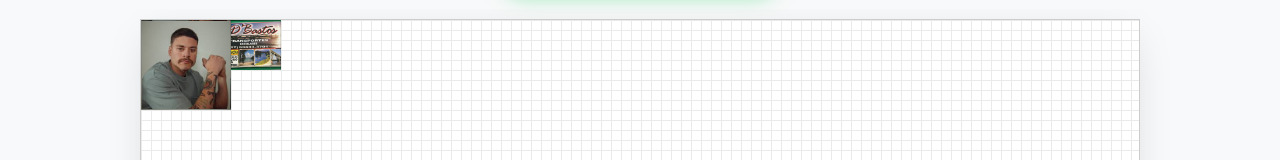
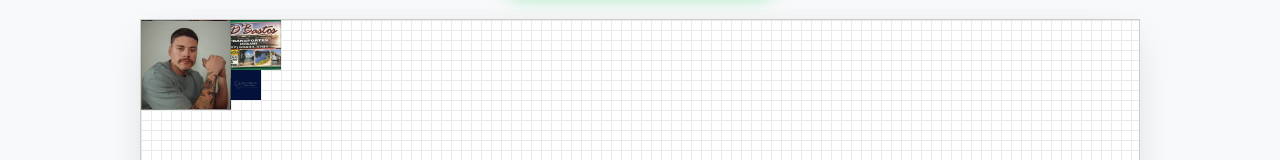
Before and after one commit to thalesmylife-2025/um-milhao-de-pixels, a Next.js app: page / in a window 1280 px wide. Shown: the part 244-404 px from the top of the page. Built offline with nearby package versions, Linux system fonts and the light colour scheme.

Commit message:
daniel adv

```diff
--- a/src/app/page.tsx
+++ b/src/app/page.tsx
@@ -5,7 +5,7 @@ import React from 'react';
 const pixelsVendidos = [
   {
     id: 1,
-    nome: "Minha Primeira Venda",
+    nome: "Thales My Life",
     x: 0,
     y: 0,
     width: 90,
@@ -24,6 +24,17 @@ const pixelsVendidos = [
     color: "#fff2f2ff",
     image: "/db.jpg",
     link: "https://www.instagram.com/dbastostransporte_/"
+  },
+  {
+    id: 3,
+    nome: "daniel adv",
+    x:90,
+    y: 50,
+    width: 30,
+    height: 30,
+    color: "#fff2f2ff",
+    image: "/danieladv.jpeg",
+    link: "https://www.instagram.com/dellarmelinaedeorto.adv/"
   },
 
   // Adicione novas empresas aqui...
```
Also changed, not shown: public/danieladv.jpeg (added).
